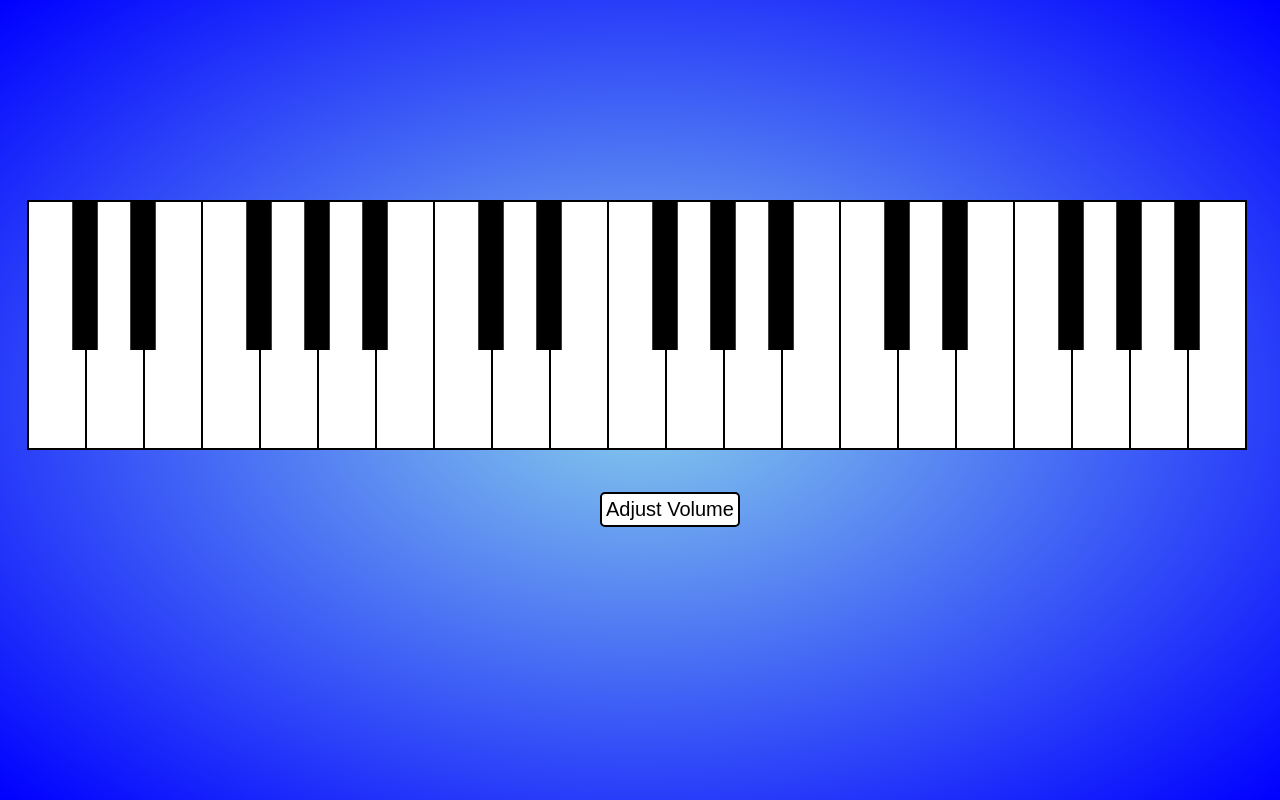
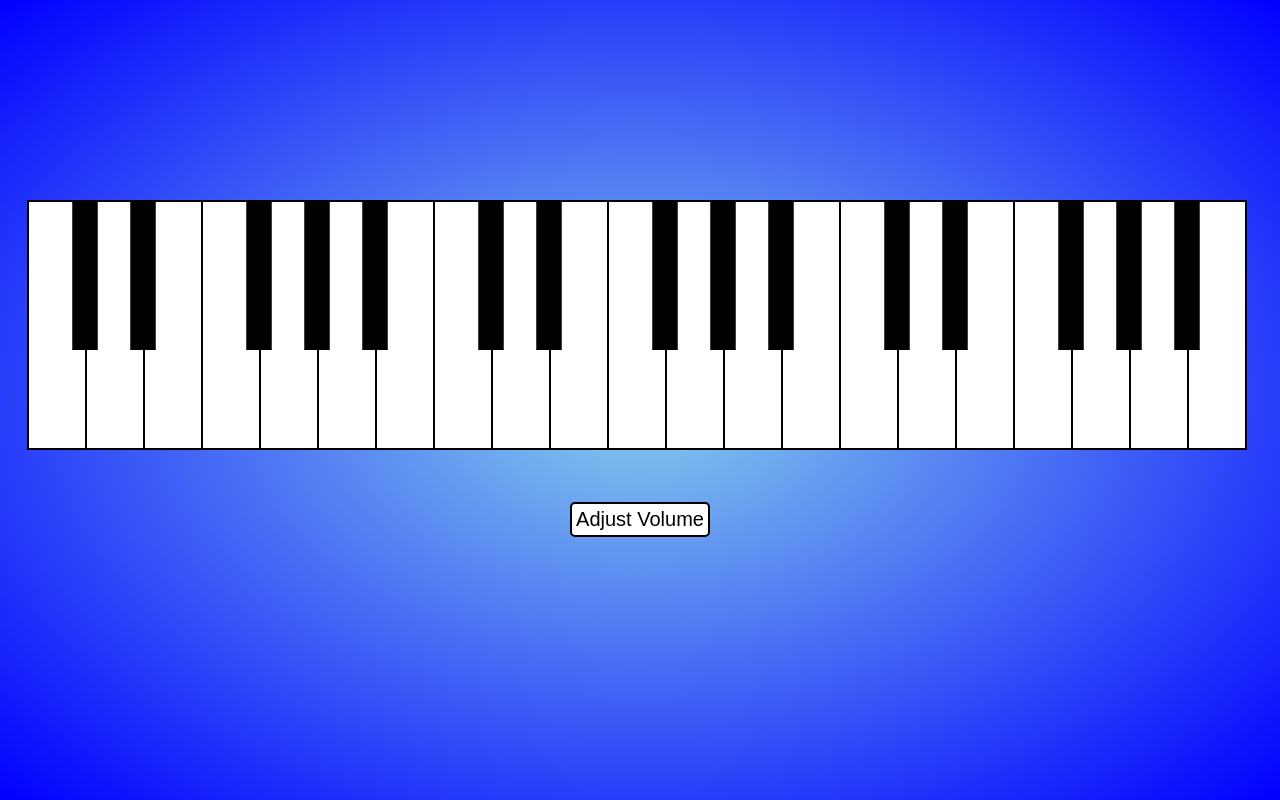
Before and after one commit to Prajal123/deltaonsite1, a plain HTML site: page index.html in a window 1280 px wide. Drawn offline with Linux system fonts and the light colour scheme.

Commit message:
Updated style.css

```diff
--- a/style.css
+++ b/style.css
@@ -37,8 +37,7 @@ body{
 }
 
 #volume{
-   margin-left:600px;
-   margin-top: 40px;
+
    cursor:pointer;
    font-size: 20px;
    padding: 4px;
@@ -51,3 +50,10 @@ body{
   color:white;
   background-color: black;
 }
+
+.container2{
+    display: flex;
+    margin-top: 50px;
+    justify-content: center;
+    align-items: center;
+}
```
